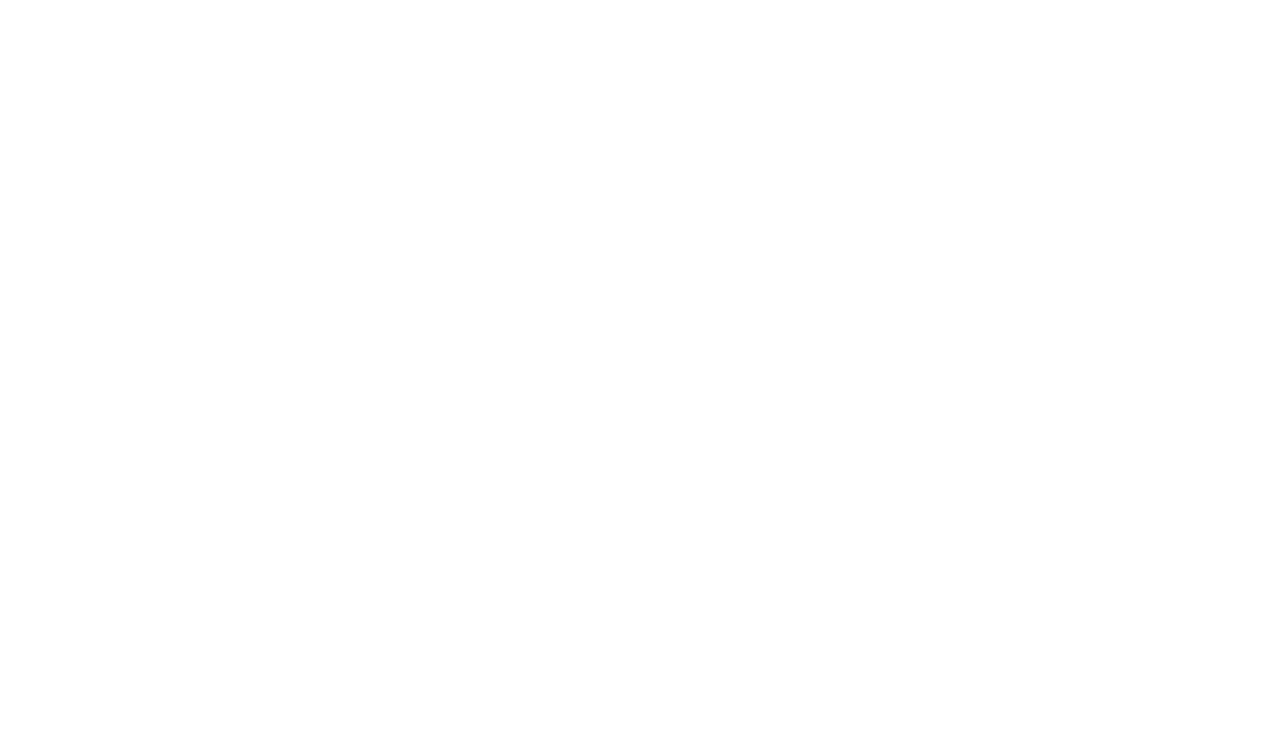
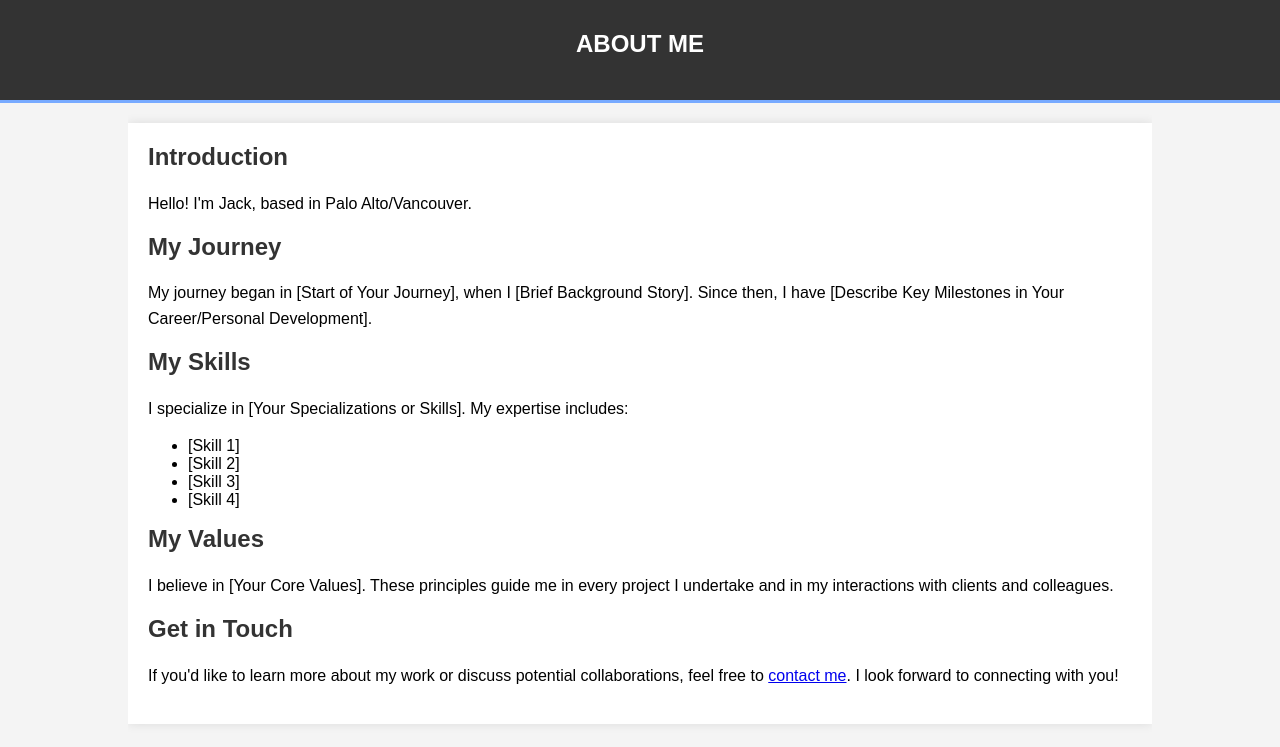
Before and after one commit to jpatch22/jpatch22.github.io, a plain HTML site: page about.html in a window 1280 px wide. Drawn offline with Linux system fonts and the light colour scheme.

```diff
--- a/about.html
+++ b/about.html
@@ -0,0 +1,77 @@
+<!DOCTYPE html>
+<html lang="en">
+<head>
+    <meta charset="UTF-8">
+    <meta name="viewport" content="width=device-width, initial-scale=1.0">
+    <title>About Me - [Your Name]</title>
+    <style>
+        body {
+            font-family: Arial, sans-serif;
+            margin: 0;
+            padding: 0;
+            background-color: #f4f4f4;
+        }
+        .container {
+            width: 80%;
+            margin: 0 auto;
+            overflow: hidden;
+        }
+        header {
+            background: #333;
+            color: #fff;
+            padding-top: 30px;
+            min-height: 70px;
+            border-bottom: #77aaff 3px solid;
+        }
+        header h1 {
+            text-align: center;
+            text-transform: uppercase;
+            margin: 0;
+            font-size: 24px;
+        }
+        .main-content {
+            padding: 20px;
+            background: #fff;
+            margin: 20px 0;
+            box-shadow: 0 0 10px rgba(0,0,0,0.1);
+        }
+        .main-content h2 {
+            color: #333;
+            margin-top: 0;
+        }
+        .main-content p {
+            line-height: 1.6;
+        }
+    </style>
+</head>
+<body>
+    <header>
+        <div class="container">
+            <h1>About Me</h1>
+        </div>
+    </header>
+    <div class="container">
+        <div class="main-content">
+            <h2>Introduction</h2>
+            <p>Hello! I'm Jack, based in Palo Alto/Vancouver. </p>
+            <h2>My Journey</h2>
+            <p>My journey began in [Start of Your Journey], when I [Brief Background Story]. Since then, I have [Describe Key Milestones in Your Career/Personal Development].</p>
+
+            <h2>My Skills</h2>
+            <p>I specialize in [Your Specializations or Skills]. My expertise includes:</p>
+            <ul>
+                <li>[Skill 1]</li>
+                <li>[Skill 2]</li>
+                <li>[Skill 3]</li>
+                <li>[Skill 4]</li>
+            </ul>
+
+            <h2>My Values</h2>
+            <p>I believe in [Your Core Values]. These principles guide me in every project I undertake and in my interactions with clients and colleagues.</p>
+
+            <h2>Get in Touch</h2>
+            <p>If you'd like to learn more about my work or discuss potential collaborations, feel free to <a href="contact.html">contact me</a>. I look forward to connecting with you!</p>
+        </div>
+    </div>
+</body>
+</html>
```
Also changed, not shown: index.html (+2 -5 lines), personal_projects.html (+27 -3 lines), school_projects.html (+1 -10 lines), images/optionViz.jpeg (added).
